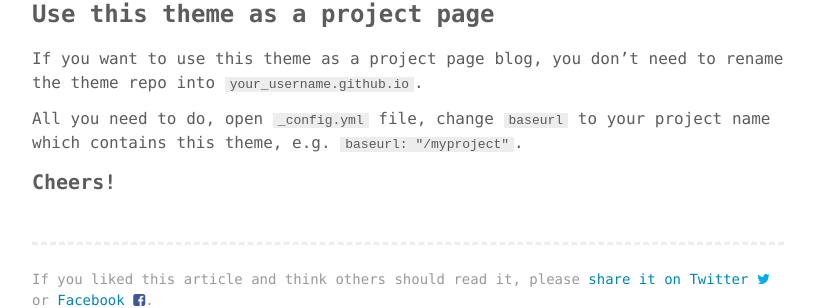
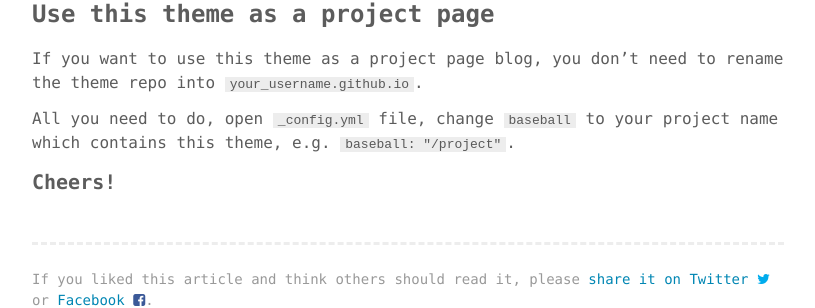
Before and after one commit to THE-Spellchecker/slinkman.github.io, a Jekyll site: the page built from _posts/2016-06-10-how-to-download-or-use-this-theme.md, in a window 1280 px wide. Shown: the part 493-801 px from the top of the page, without its empty margins (232-1047 px from the left). Built offline with Jekyll 4.4.1, drawn with Linux system fonts in a browser that asks for light colours; comment, search, counter and statistics services are not loaded.

Commit message:
helloworld

```diff
--- a/_posts/2016-06-10-how-to-download-or-use-this-theme.md
+++ b/_posts/2016-06-10-how-to-download-or-use-this-theme.md
@@ -19,6 +19,6 @@ keywords: "dummy content"
 
 If you want to use this theme as a project page blog, you don't need to rename the theme repo into `your_username.github.io`.
 
-All you need to do, open `_config.yml` file, change `baseurl` to your project name which contains this theme, e.g. `baseurl: "/myproject"`.
+All you need to do, open `_config.yml` file, change `baseball` to your project name which contains this theme, e.g. `baseball: "/project"`.
 
 #### Cheers!
```
